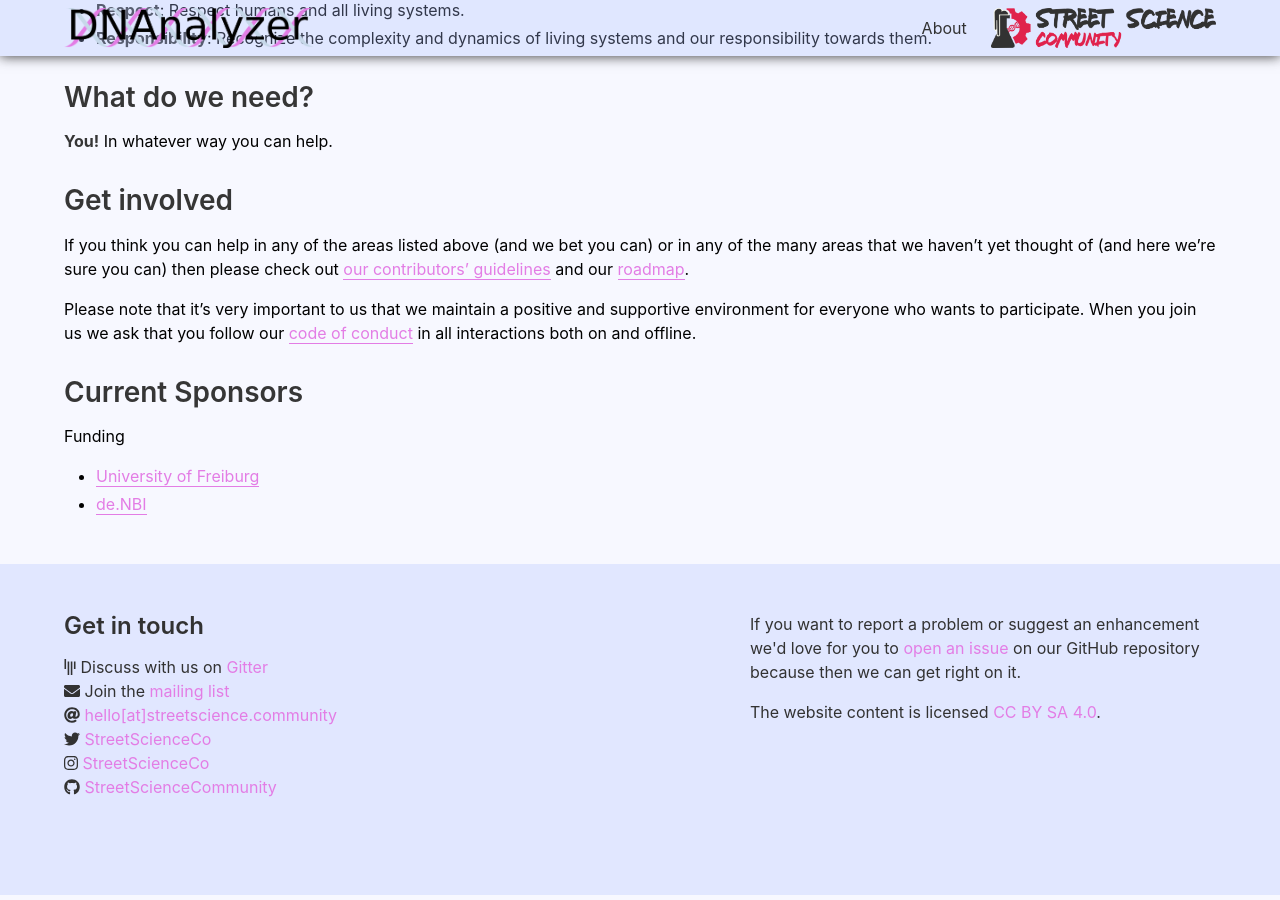
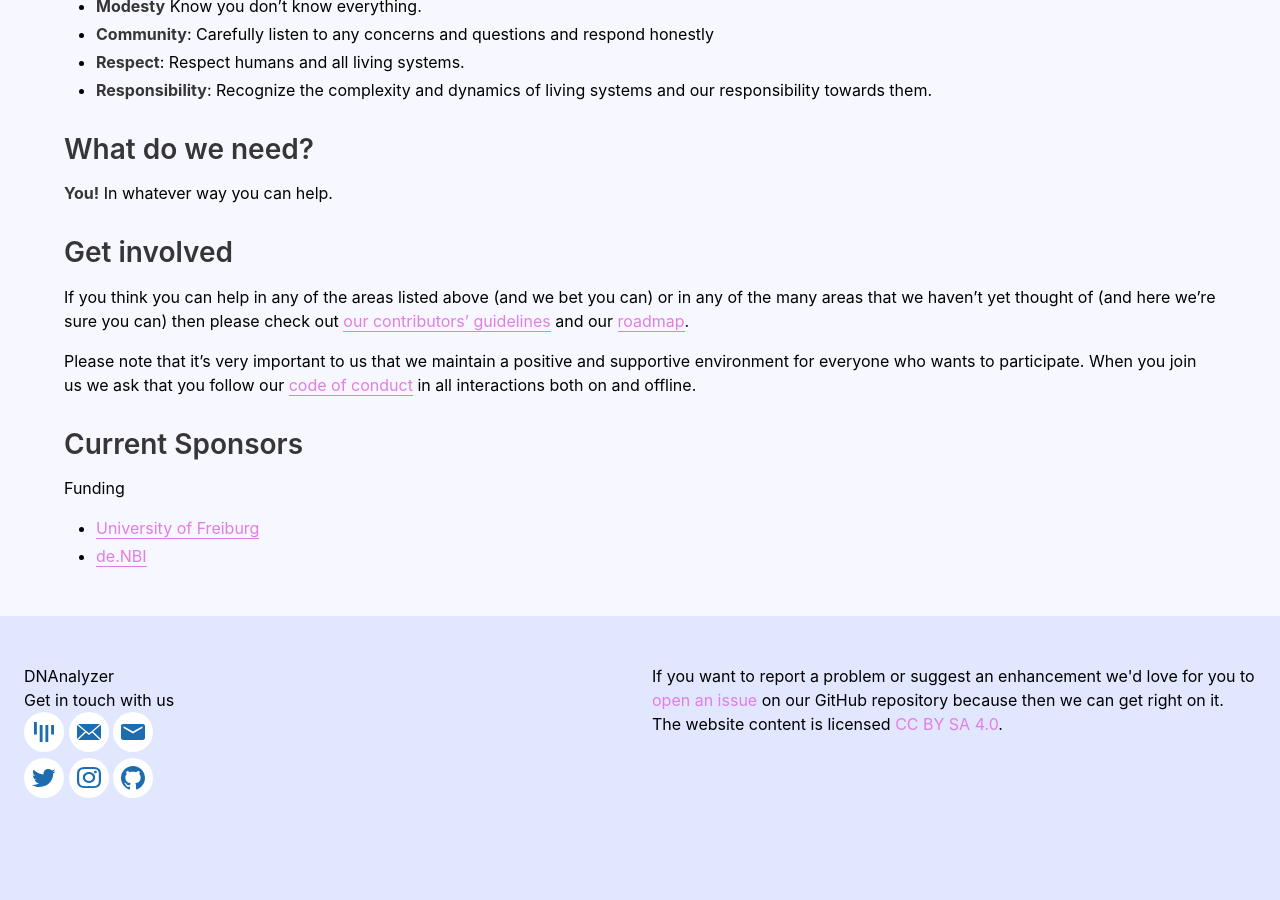
Before and after one commit to StreetScienceCommunity/DNAnalyzer, a Jekyll site: the page built from about.md, in a window 1280 px wide and 900 px high, scrolled down 2045 px. Built offline with Jekyll 4.4.1, drawn with Linux system fonts in a browser that asks for light colours; nearby versions of some CDN libraries; some of the changed text lies outside the part shown.

Commit message:
Change header and footer, and add the imgs for them.

```diff
--- a/_includes/default-footer.html
+++ b/_includes/default-footer.html
@@ -1,4 +1,51 @@
 <footer class="footer">
+  <div class=" columns">
+      <div class="footer_left column">
+          <p class="bottom_logo">DNAnalyzer</p>
+          <p class="get_in_touch">Get in touch with us</p>
+          <div class="social_row">
+              <a href="https://gitter.im/{{ site.gitter }}">
+                  <img src="{{ site.baseurl }}/images/gitter.svg" alt="Discuss with us on Gitter">
+              </a>
+              <a href="{{ site.google_group }}">
+                  <img src="{{ site.baseurl }}/images/email.svg" alt="Join the mailing list">
+              </a>
+              <a href="mailto:{{ site.email }}">
+                  <img src="{{ site.baseurl }}/images/mailing_list.svg" alt="hello@streetscience.community">
+              </a>
+          </div>
+          <div class="social_row">
+              <a href="https://twitter.com/{{ site.twitter }}">
+                  <img src="{{ site.baseurl }}/images/twitter.svg" alt="StreetScienceCo">
+              </a>
+              <a href="https://www.instagram.com/{{ site.instagram }}">
+                  <img src="{{ site.baseurl }}/images/ig.svg" alt="StreetScienceCo">
+              </a>
+              <a href="{{ site.github.repository_url }}">
+                  <img src="{{ site.baseurl }}/images/github.svg" alt="StreetScienceCommunity">
+              </a>
+          </div>
+      </div>
+      <div class="footer_right column">
+          <p>
+              If you want to report a problem or suggest an enhancement we'd love for you to <a
+                  href="https://github.com/StreetScienceCommunity/DNAnalyzer/issues/new">open an issue</a> on
+              our GitHub repository because then we can get right on it.
+
+          </p>
+          <p>
+              The website content is licensed
+              <a href="http://creativecommons.org/licenses/by-sa/4.0/">CC BY SA 4.0</a>.
+          </p>
+      </div>
+
+  </div>
+</footer>
+
+
+
+
+<!-- <footer class="footer">
   <div class="container content">
     <div class="columns">
       <div class="column">
@@ -47,4 +94,4 @@
       </div>
     </div>
   </div>
-</footer>
+</footer> -->
--- a/_includes/default-header.html
+++ b/_includes/default-header.html
@@ -1,4 +1,48 @@
-<nav class="navbar is-fixed-top" role="navigation" aria-label="main navigation">
+<nav class="navbar" role="navigation" aria-label="main navigation">
+  <div class="navbar-brand">
+      <a class="navbar-item logo" href="{{ site.baseurl }}/">
+          DNAnalyzer
+      </a>
+      <a role="button" class="navbar-burger" aria-label="menu" aria-expanded="false"
+          data-target="navbarBasicExample">
+          <span aria-hidden="true"></span>
+          <span aria-hidden="true"></span>
+          <span aria-hidden="true"></span>
+      </a>
+  </div>
+
+  <div id="navbarBasicExample" class="navbar-menu">
+      <div class="navbar-start">
+          <a href="{{ site.baseurl }}/" class="navbar-item is-active">
+              Home
+          </a>
+
+          <a href="{{ site.baseurl }}/about" class="navbar-item">
+              About us
+          </a>
+          <a class="navbar-item" href="https://streetscience.community/">
+              Street Science Community
+          </a>
+      </div>
+
+      <div class="navbar-end">
+          <div class="navbar-item">
+              <div class="buttons">
+                  <a class="button login" href="{{ site.baseurl }}/game/intro/">
+                      Log in
+                  </a>
+                  <a class="button sign-up" href="{{ site.baseurl }}/game/intro/">
+                      <strong>Sign up</strong>
+                  </a>
+              </div>
+          </div>
+      </div>
+  </div>
+</nav>
+
+
+<!-- Old navbar -->
+<!-- <nav class="navbar is-fixed-top" role="navigation" aria-label="main navigation">
   <div class="container">
     <div class="navbar-brand">
 
@@ -27,4 +71,4 @@
       </div>
     </div>
   </div>
-</nav>
+</nav> -->
```
Also changed, not shown: css/mystyles.css (added, +198 -0 lines), images/alien.png (added), images/beer.png (added), images/email.svg (added), images/github.svg (added), images/gitter.svg (added), images/hero_img.png (added), images/ig.svg (added), images/mailing_list.svg (added), images/peer_review.png (added), images/twitter.svg (added).
